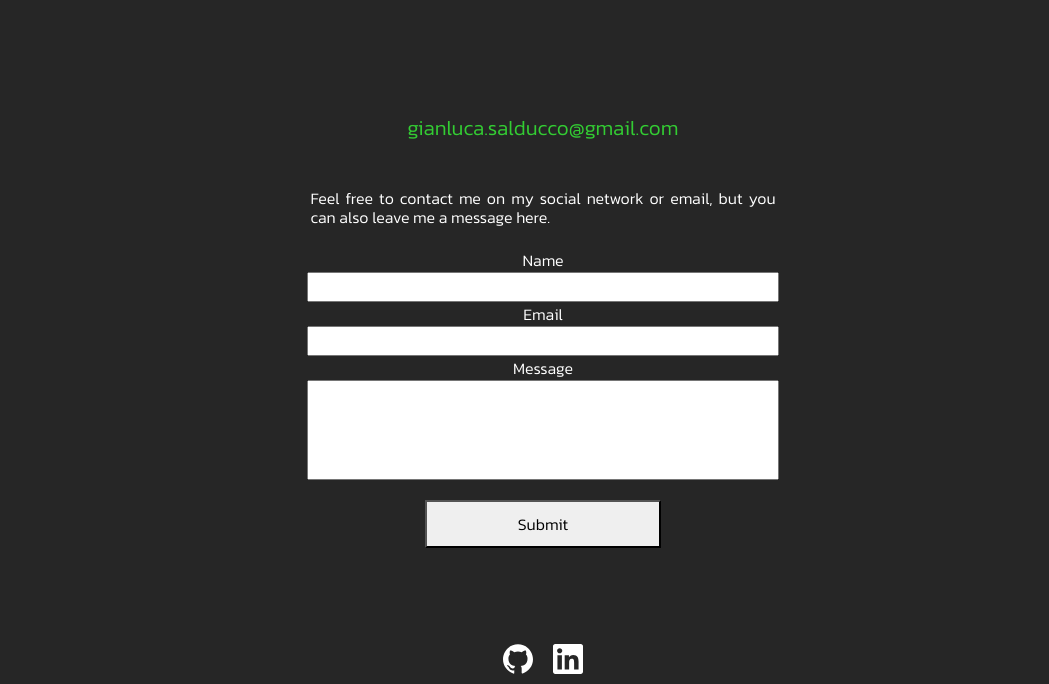
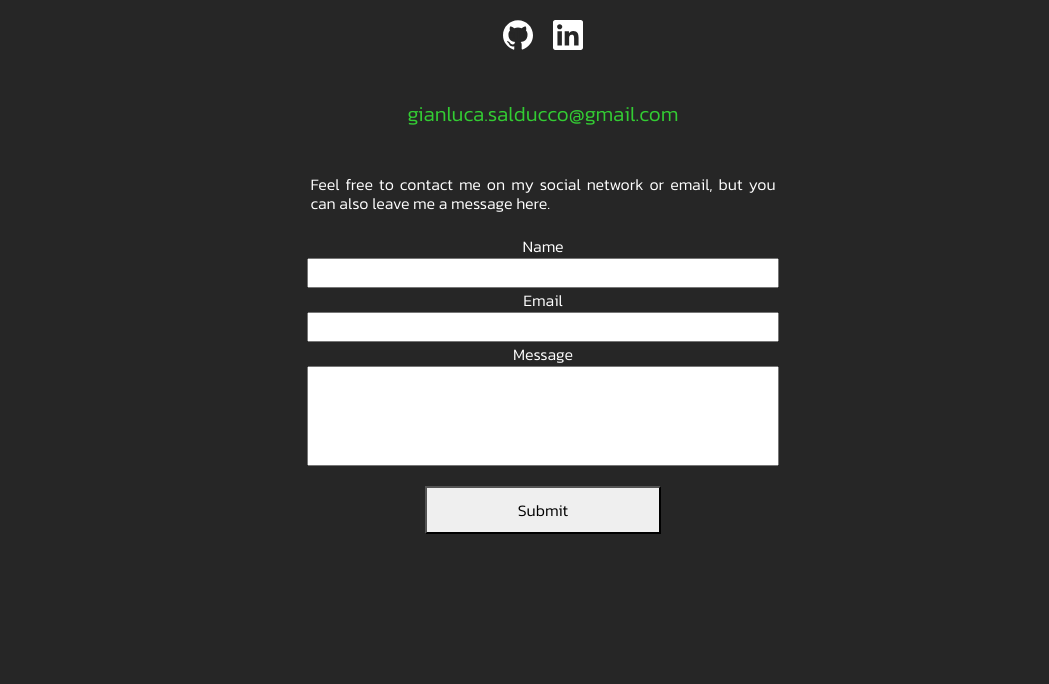
Before and after one commit to siupergianlu/my-second-portfolio, a plain HTML site: page contacts/index.html in a window 1280 px wide. Shown: the part 116-800 px from the top of the page, without its empty margins (97-1146 px from the left). Drawn offline with nearby package versions, Linux system fonts and the light colour scheme.

Commit message:
changed contacts section

```diff
--- a/contacts/index.html
+++ b/contacts/index.html
@@ -29,6 +29,24 @@
             </div>
         </section>
 
+        <section class="social">
+            <svg role="img" viewBox="0 0 24 24" xmlns="http://www.w3.org/2000/svg">
+                <a xlink:href="https://github.com/siupergianlu" target="__blank"><text x="0" y="15"
+                        fill="#262626">Github</text></a>
+                <title>GitHub</title>
+                <path
+                    d="M12 .297c-6.63 0-12 5.373-12 12 0 5.303 3.438 9.8 8.205 11.385.6.113.82-.258.82-.577 0-.285-.01-1.04-.015-2.04-3.338.724-4.042-1.61-4.042-1.61C4.422 18.07 3.633 17.7 3.633 17.7c-1.087-.744.084-.729.084-.729 1.205.084 1.838 1.236 1.838 1.236 1.07 1.835 2.809 1.305 3.495.998.108-.776.417-1.305.76-1.605-2.665-.3-5.466-1.332-5.466-5.93 0-1.31.465-2.38 1.235-3.22-.135-.303-.54-1.523.105-3.176 0 0 1.005-.322 3.3 1.23.96-.267 1.98-.399 3-.405 1.02.006 2.04.138 3 .405 2.28-1.552 3.285-1.23 3.285-1.23.645 1.653.24 2.873.12 3.176.765.84 1.23 1.91 1.23 3.22 0 4.61-2.805 5.625-5.475 5.92.42.36.81 1.096.81 2.22 0 1.606-.015 2.896-.015 3.286 0 .315.21.69.825.57C20.565 22.092 24 17.592 24 12.297c0-6.627-5.373-12-12-12" />
+            </svg>
+
+            <svg role="img" viewBox="0 0 24 24" xmlns="http://www.w3.org/2000/svg">
+                <a xlink:href="https://linkedin.com/in/gianluca-salducco-a4801522b" target="__blank"><text x="0" y="15"
+                        fill="#262626">Linkedin</text></a>
+                <title>LinkedIn</title>
+                <path
+                    d="M20.447 20.452h-3.554v-5.569c0-1.328-.027-3.037-1.852-3.037-1.853 0-2.136 1.445-2.136 2.939v5.667H9.351V9h3.414v1.561h.046c.477-.9 1.637-1.85 3.37-1.85 3.601 0 4.267 2.37 4.267 5.455v6.286zM5.337 7.433c-1.144 0-2.063-.926-2.063-2.065 0-1.138.92-2.063 2.063-2.063 1.14 0 2.064.925 2.064 2.063 0 1.139-.925 2.065-2.064 2.065zm1.782 13.019H3.555V9h3.564v11.452zM22.225 0H1.771C.792 0 0 .774 0 1.729v20.542C0 23.227.792 24 1.771 24h20.451C23.2 24 24 23.227 24 22.271V1.729C24 .774 23.2 0 22.222 0h.003z" />
+            </svg>
+        </section>
+
         <section class="form">
             <div class="email">
                 <p>gianluca.salducco@gmail.com</p>
@@ -58,24 +76,6 @@
                 </form>
             </div>
         </section>
-
-        <section class="footer">
-            <svg role="img" viewBox="0 0 24 24" xmlns="http://www.w3.org/2000/svg">
-                <a xlink:href="https://github.com/siupergianlu" target="__blank"><text x="0" y="15"
-                        fill="#262626">Github</text></a>
-                <title>GitHub</title>
-                <path
-                    d="M12 .297c-6.63 0-12 5.373-12 12 0 5.303 3.438 9.8 8.205 11.385.6.113.82-.258.82-.577 0-.285-.01-1.04-.015-2.04-3.338.724-4.042-1.61-4.042-1.61C4.422 18.07 3.633 17.7 3.633 17.7c-1.087-.744.084-.729.084-.729 1.205.084 1.838 1.236 1.838 1.236 1.07 1.835 2.809 1.305 3.495.998.108-.776.417-1.305.76-1.605-2.665-.3-5.466-1.332-5.466-5.93 0-1.31.465-2.38 1.235-3.22-.135-.303-.54-1.523.105-3.176 0 0 1.005-.322 3.3 1.23.96-.267 1.98-.399 3-.405 1.02.006 2.04.138 3 .405 2.28-1.552 3.285-1.23 3.285-1.23.645 1.653.24 2.873.12 3.176.765.84 1.23 1.91 1.23 3.22 0 4.61-2.805 5.625-5.475 5.92.42.36.81 1.096.81 2.22 0 1.606-.015 2.896-.015 3.286 0 .315.21.69.825.57C20.565 22.092 24 17.592 24 12.297c0-6.627-5.373-12-12-12" />
-            </svg>
-
-            <svg role="img" viewBox="0 0 24 24" xmlns="http://www.w3.org/2000/svg">
-                <a xlink:href="https://linkedin.com/in/gianluca-salducco-a4801522b" target="__blank"><text x="0" y="15"
-                        fill="#262626">Linkedin</text></a>
-                <title>LinkedIn</title>
-                <path
-                    d="M20.447 20.452h-3.554v-5.569c0-1.328-.027-3.037-1.852-3.037-1.853 0-2.136 1.445-2.136 2.939v5.667H9.351V9h3.414v1.561h.046c.477-.9 1.637-1.85 3.37-1.85 3.601 0 4.267 2.37 4.267 5.455v6.286zM5.337 7.433c-1.144 0-2.063-.926-2.063-2.065 0-1.138.92-2.063 2.063-2.063 1.14 0 2.064.925 2.064 2.063 0 1.139-.925 2.065-2.064 2.065zm1.782 13.019H3.555V9h3.564v11.452zM22.225 0H1.771C.792 0 0 .774 0 1.729v20.542C0 23.227.792 24 1.771 24h20.451C23.2 24 24 23.227 24 22.271V1.729C24 .774 23.2 0 22.222 0h.003z" />
-            </svg>
-        </section>
     </div>
 </body>
 
--- a/contacts/style.css
+++ b/contacts/style.css
@@ -112,22 +112,20 @@ button:hover {
   background-color: #33cc33;
 }
 
-.footer {
-  position: absolute;
-  bottom: 0;
+.social {
   width: 70%;
   margin-left: 15%;
   display: flex;
   justify-content: center;
 }
 
-.footer svg {
+.social svg {
   fill: #ffffff;
   height: 30px;
   margin: 10px;
 }
 
-.footer svg:hover {
+.social svg:hover {
   fill: #33cc33;
   cursor: pointer;
 }
@@ -147,6 +145,6 @@ button:hover {
 
 @media screen and (min-height: 701px) {
   .form {
-    margin-top: 8%;
+    margin-top: 3%;
   }
 }
```
